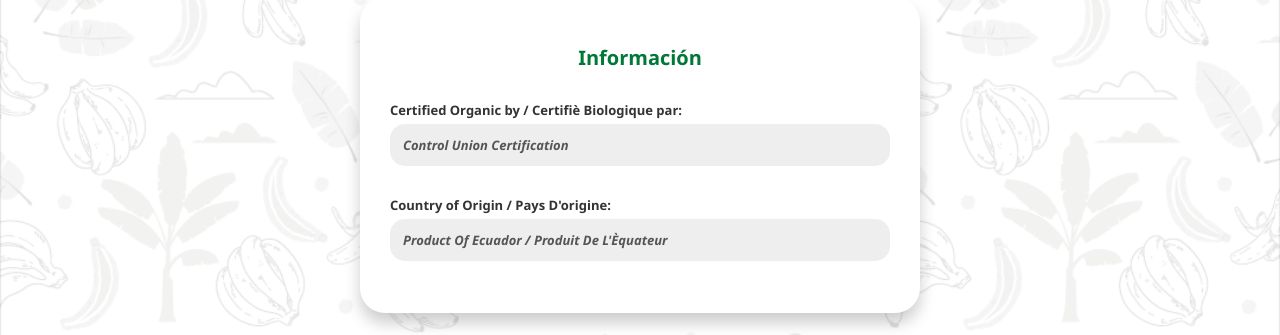
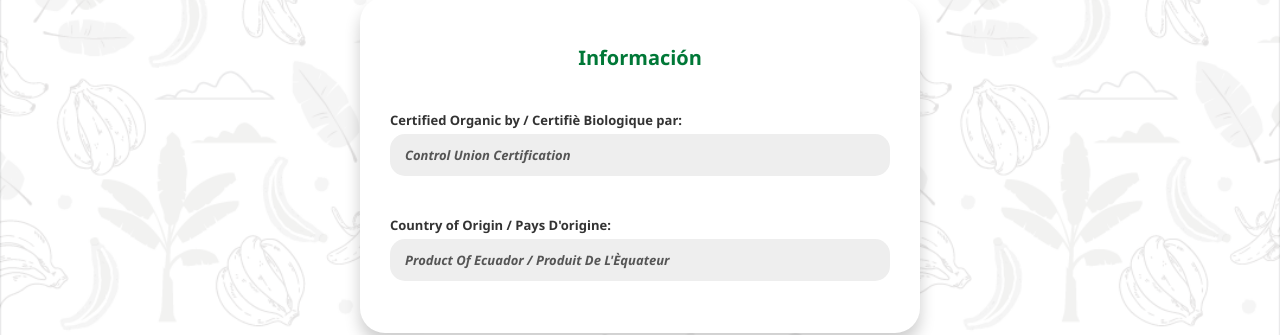
Before and after one commit to cathsanchez6/landind_delmonte1, a plain HTML site: page index.html in a window 1280 px wide. Shown: the part 72-407 px from the top of the page. Drawn offline with Linux system fonts and the light colour scheme.

Commit message:
Update index.html

```diff
--- a/index.html
+++ b/index.html
@@ -57,7 +57,7 @@
     label {
       display: block;
       font-weight: bold;
-      margin-top: 30px;
+      margin-top: 40px;
       color: #333;
       font-size: 13px;
       text-align: left;
@@ -65,7 +65,7 @@
 
     .campo {
       background-color: #eeeeee;
-      padding: 12px 13px;
+      padding: 12px 15px;
       border-radius: 15px;
       color: #555;
       margin-top: 5px;
```
